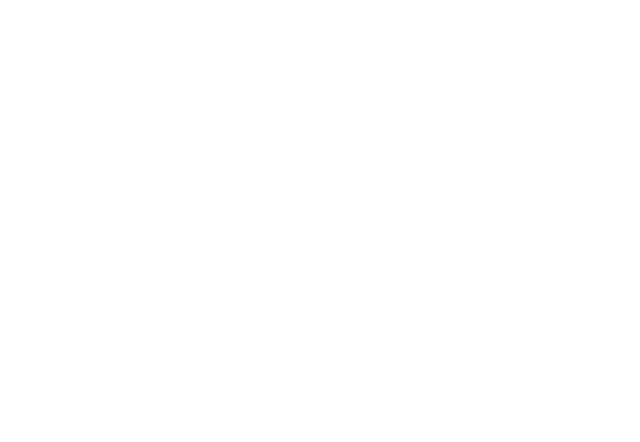
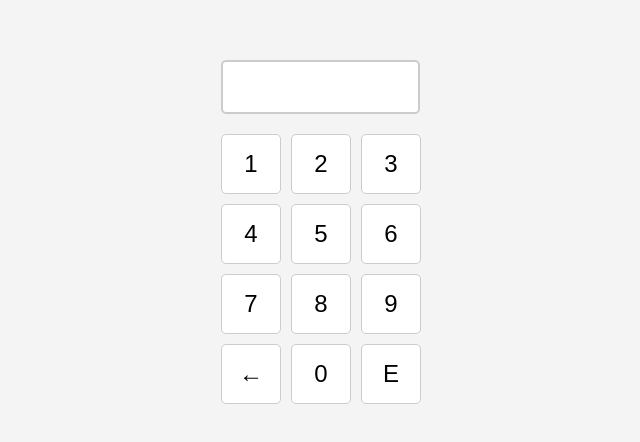
Before and after one commit to kate0321vs/hw-67, a React (Vite) app: page / in a window 1280 px wide. Shown: the part 176-618 px from the top of the page, without its empty margins (319-959 px from the left). Built offline with nearby package versions, Linux system fonts and the light colour scheme.

Commit message:
Добавила контейнер Keyboard с разметкой наэкранной клавиатуры и файлом состояния

```diff
--- a/src/App.css
+++ b/src/App.css
@@ -0,0 +1,7 @@
+body {
+  display: flex;
+  justify-content: center;
+  align-items: center;
+  height: 100vh;
+  background-color: #f4f4f4;
+}
--- a/src/App.tsx
+++ b/src/App.tsx
@@ -1,9 +1,11 @@
+import Keyboard from './containers/Keyboard/Keyboard.tsx';
+import "./App.css"
 
 const App = () => {
   return (
-    <div>
-
-    </div>
+    <>
+      <Keyboard/>
+    </>
   );
 };
 
--- /dev/null
+++ b/src/containers/Keyboard/Keyboard.css
@@ -0,0 +1,31 @@
+.container {
+  text-align: center;
+}
+.pin-display {
+  font-size: 2em;
+  letter-spacing: 10px;
+  background: white;
+  padding: 10px;
+  width: 175px;
+  height: 30px;
+  text-align: center;
+  margin-bottom: 20px;
+  border: 2px solid #ccc;
+  border-radius: 5px;
+}
+.keyboard {
+  display: grid;
+  grid-template-columns: repeat(3, 1fr);
+  gap: 10px;
+  width: 200px;
+  margin: auto;
+}
+.key {
+  font-size: 1.5em;
+  padding: 15px;
+  background: white;
+  border: 1px solid #ccc;
+  cursor: pointer;
+  text-align: center;
+  border-radius: 5px;
+}
--- /dev/null
+++ b/src/containers/Keyboard/Keyboard.tsx
@@ -0,0 +1,17 @@
+import "./Keyboard.css"
+
+const Keyboard = () => {
+  const keys = ['1','2','3','4','5','6','7','8','9','←', '0', 'E' ]
+  return (
+    <div className="container">
+      <div className="pin-display"></div>
+      <div className="keyboard">
+        {keys.map(key => (
+           <button className="key">{key}</button>
+          ))}
+      </div>
+    </div>
+  );
+};
+
+export default Keyboard;
```
Also changed, not shown: src/containers/Keyboard/KeyboardSlice.ts (added).
